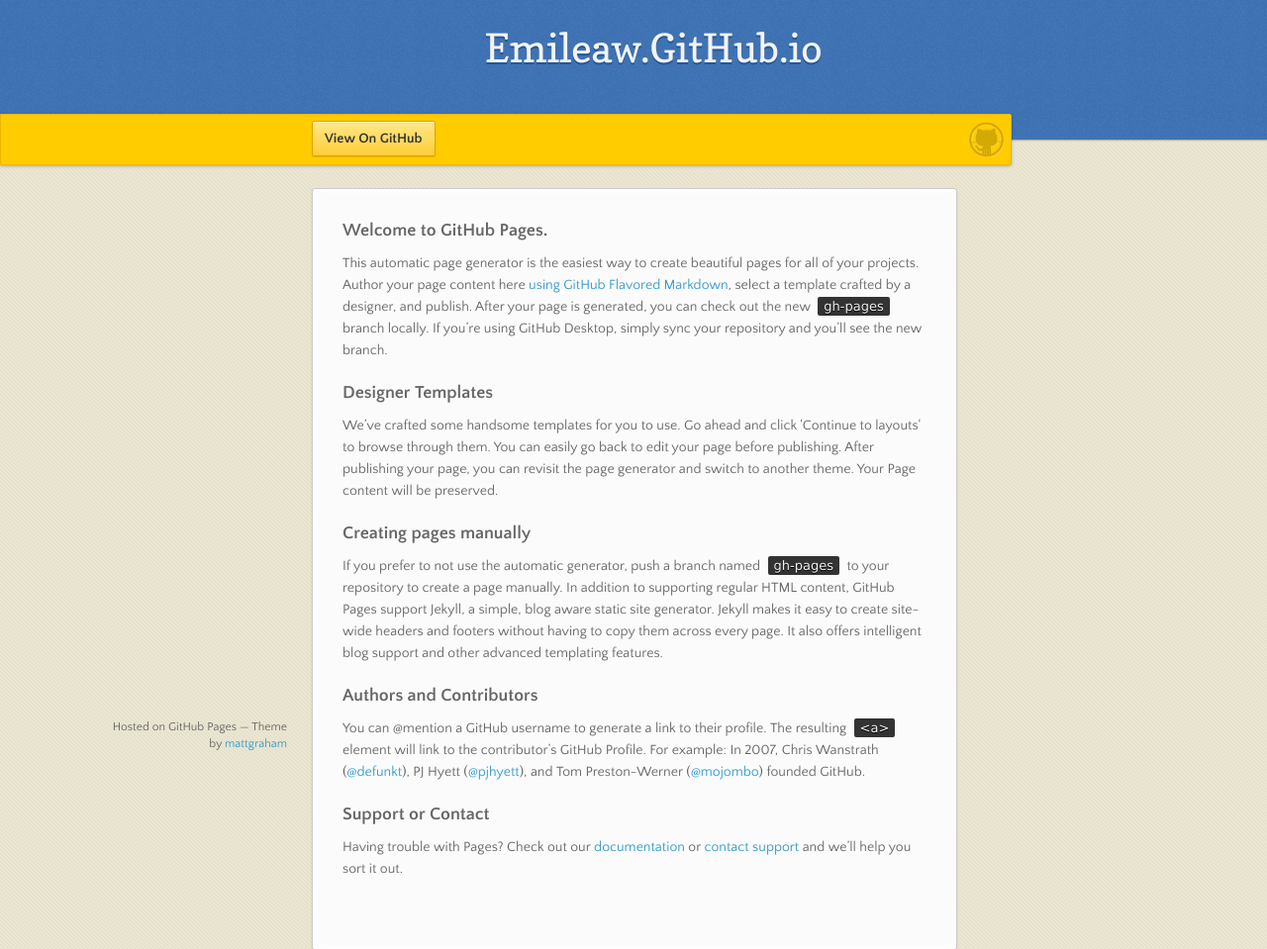
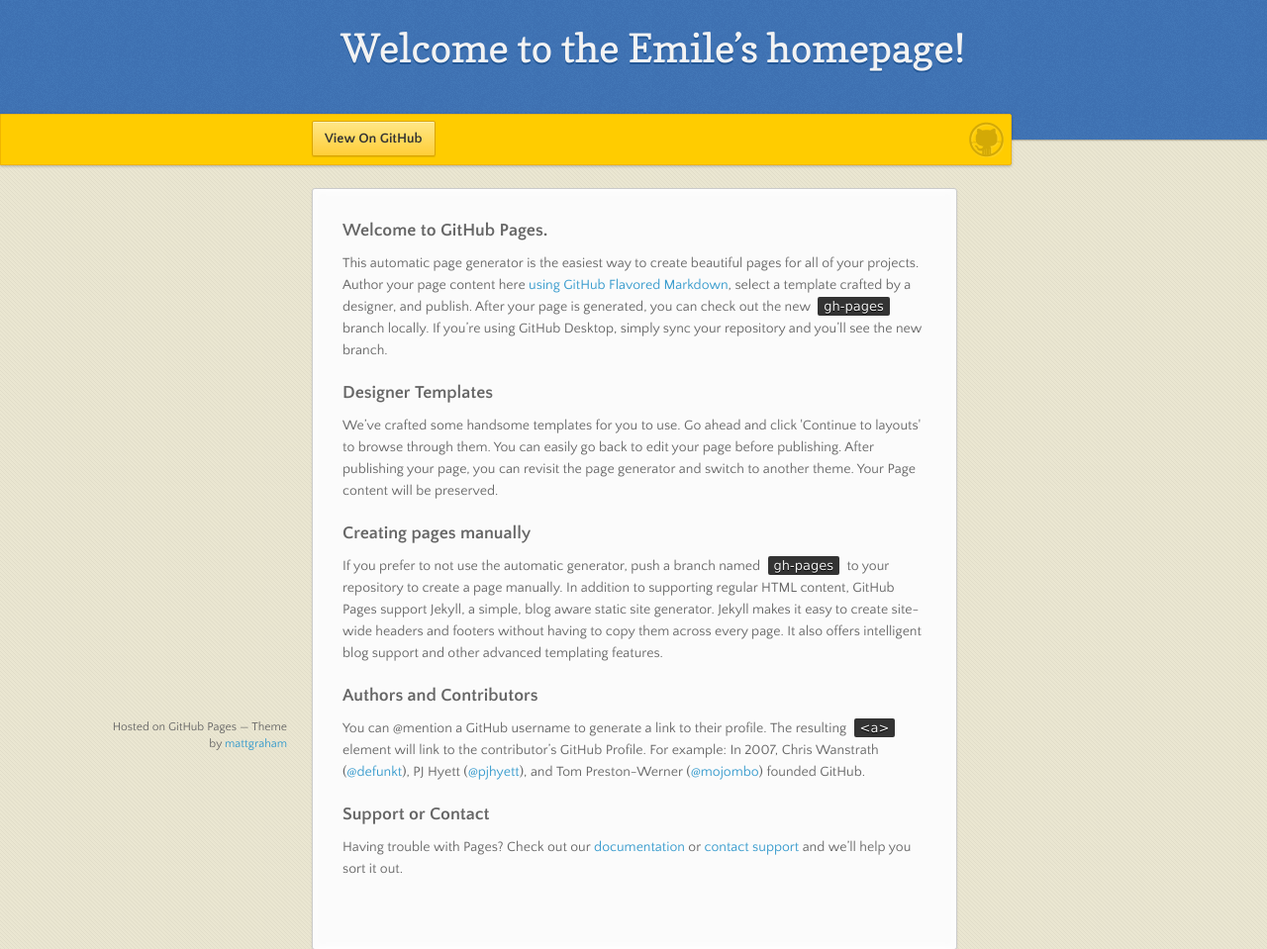
Before and after one commit to Emileaw/Emileaw.github.io, a plain HTML site: page index.html in a window 1280 px wide. Shown: the top 959 px of the page at 99% size. Drawn offline with nearby package versions, Linux system fonts and the light colour scheme.

Commit message:
Update index.html

```diff
--- a/index.html
+++ b/index.html
@@ -17,7 +17,7 @@
   <body>
 
       <header>
-        <h1>Emileaw.GitHub.io</h1>
+        <h1>Welcome to the Emile’s homepage!</h1>
         <p></p>
       </header>
 
```
